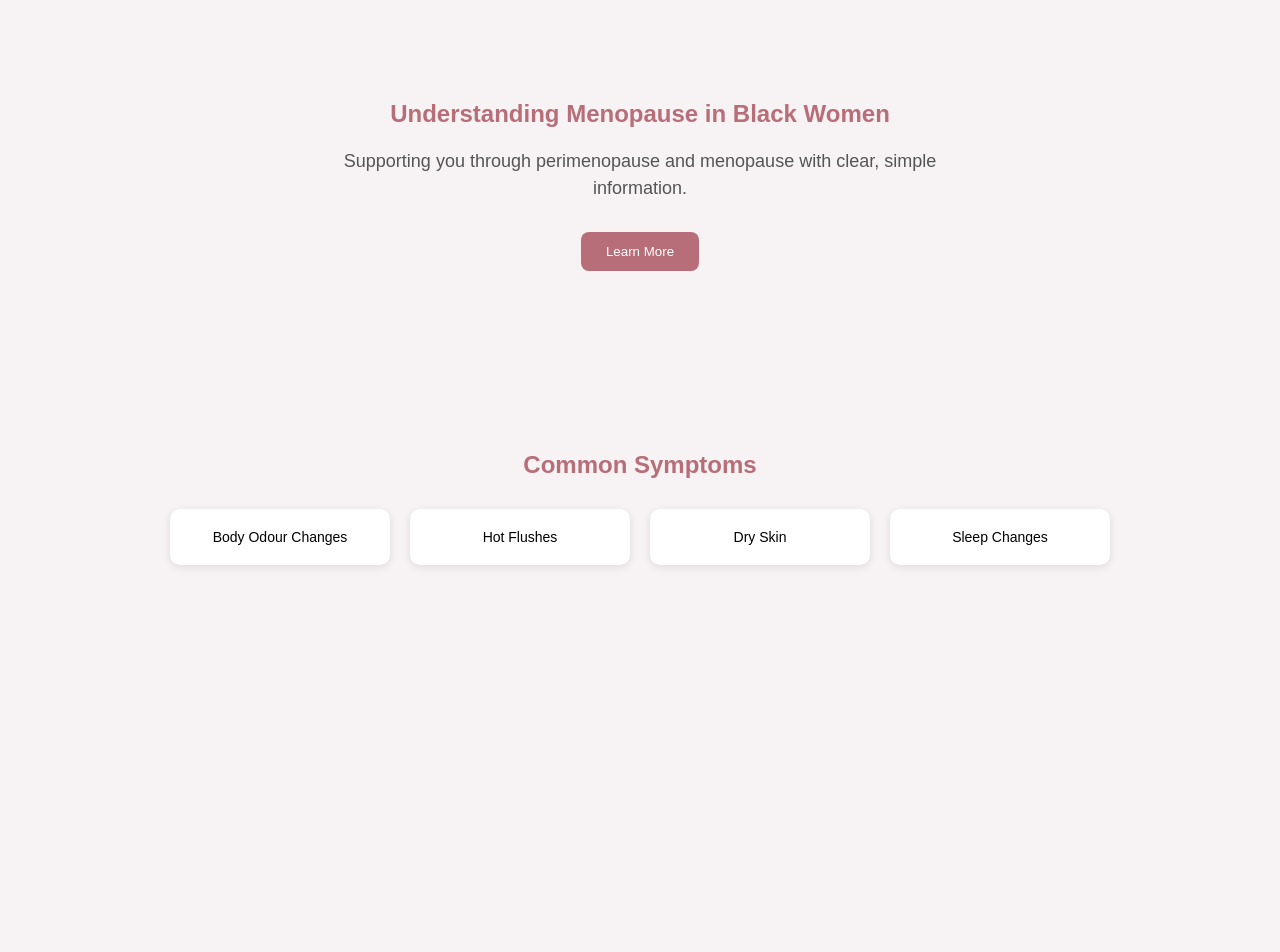
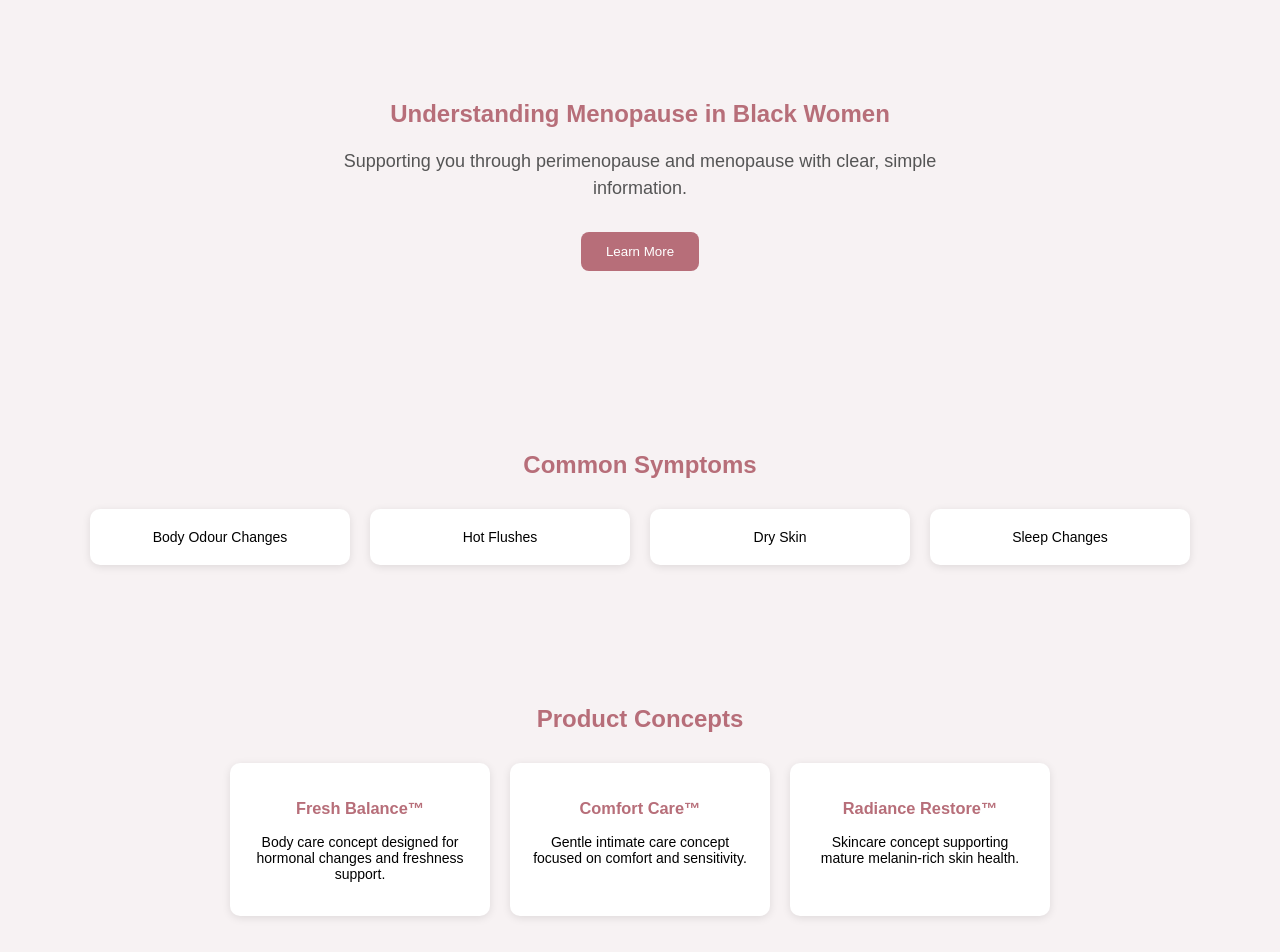
Before and after one commit to Funmi77/melanin-menopause, a React (Create React App) app: page / in a window 1280 px wide. Shown: the top 952 px of the page. Before the commit the page ends 800 px from the top, so only its background shows below. Built offline with nearby package versions, Linux system fonts and the light colour scheme.

Commit message:
Built Products Section

```diff
--- a/src/App.css
+++ b/src/App.css
@@ -75,3 +75,31 @@ button {
   box-shadow: 0 2px 8px rgba(0, 0, 0, 0.1);
   font-size: 14px;
 }
+.products {
+  text-align: center;
+  padding: 60px 20px;
+}
+
+.products h2 {
+  color: #b76e79;
+  margin-bottom: 30px;
+}
+
+.card-container {
+  display: flex;
+  justify-content: center;
+  gap: 20px;
+  flex-wrap: wrap;
+}
+
+.card {
+  background: white;
+  padding: 20px;
+  width: 220px;
+  border-radius: 10px;
+  box-shadow: 0 2px 8px rgba(0, 0, 0, 0.1);
+}
+
+.card h3 {
+  color: #b76e79;
+}
--- a/src/App.js
+++ b/src/App.js
@@ -1,12 +1,14 @@
 import "./App.css";
 import Hero from "./components/Hero";
 import Symptoms from "./components/Symptoms";
+import Products from "./components/Products";
 
 function App() {
   return (
     <div>
       <Hero />
       <Symptoms />
+      <Products />
     </div>
   );
 }
--- /dev/null
+++ b/src/components/Products.js
@@ -0,0 +1,31 @@
+function Products() {
+  return (
+    <div className="products">
+      <h2>Product Concepts</h2>
+
+      <div className="card-container">
+        <div className="card">
+          <h3>Fresh Balance™</h3>
+          <p>
+            Body care concept designed for hormonal changes and freshness
+            support.
+          </p>
+        </div>
+
+        <div className="card">
+          <h3>Comfort Care™</h3>
+          <p>
+            Gentle intimate care concept focused on comfort and sensitivity.
+          </p>
+        </div>
+
+        <div className="card">
+          <h3>Radiance Restore™</h3>
+          <p>Skincare concept supporting mature melanin-rich skin health.</p>
+        </div>
+      </div>
+    </div>
+  );
+}
+
+export default Products;
```
